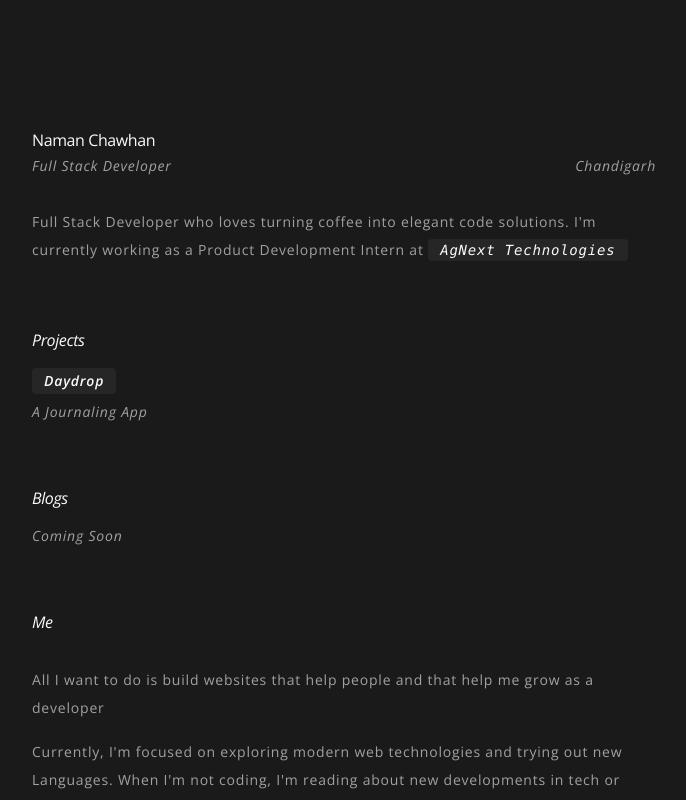
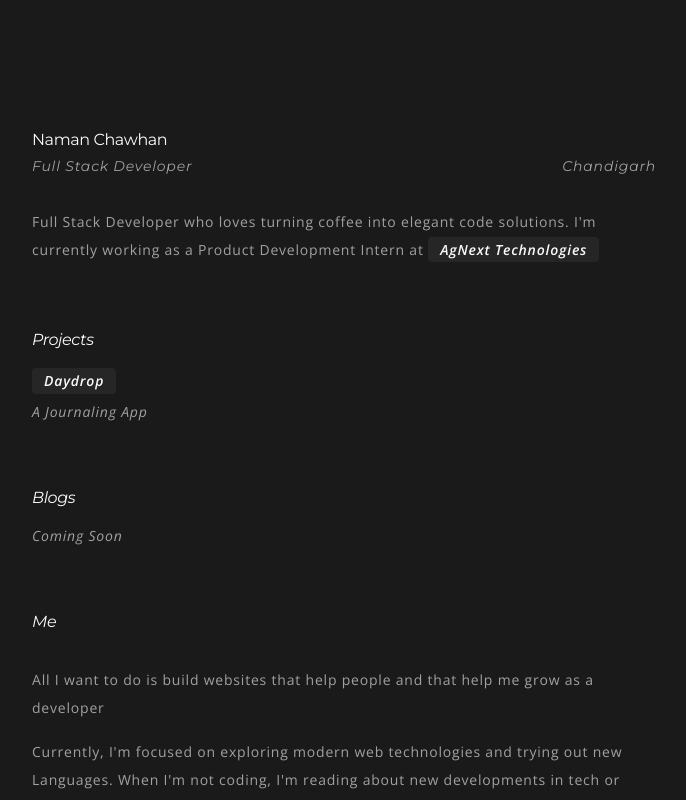
Before and after one commit to namannc13/chom, a React (Vite) app: page / in a window 1280 px wide. Shown: the top 800 px of the page, without its empty margins (296-982 px from the left). Built offline with nearby package versions, Linux system fonts and the light colour scheme.

Commit message:
Updated fonts for Headers

```diff
--- a/index.html
+++ b/index.html
@@ -17,6 +17,13 @@
       href="https://fonts.googleapis.com/css2?family=Open+Sans:ital,wght@0,300..800;1,300..800&family=Poppins:ital,wght@0,100;0,200;0,300;0,400;0,500;0,600;0,700;0,800;0,900;1,100;1,200;1,300;1,400;1,500;1,600;1,700;1,800;1,900&display=swap"
       rel="stylesheet"
     />
+
+    <link rel="preconnect" href="https://fonts.googleapis.com" />
+    <link rel="preconnect" href="https://fonts.gstatic.com" crossorigin />
+    <link
+      href="https://fonts.googleapis.com/css2?family=Montserrat:ital,wght@0,100..900;1,100..900&family=Open+Sans:ital,wght@0,300..800;1,300..800&family=Poppins:ital,wght@0,100;0,200;0,300;0,400;0,500;0,600;0,700;0,800;0,900;1,100;1,200;1,300;1,400;1,500;1,600;1,700;1,800;1,900&display=swap"
+      rel="stylesheet"
+    />
     <title>Chom</title>
   </head>
   <body>
--- a/src/App.tsx
+++ b/src/App.tsx
@@ -7,12 +7,14 @@ function App() {
         <div className="flex flex-col gap-16">
           <div className="flex flex-col gap-8">
             <div className="flex flex-col gap-1">
-              <h4 className="text-md tracking-tight">Naman Chawhan</h4>
+              <h4 className="text-md tracking-tight font-montserrat">
+                Naman Chawhan
+              </h4>
               <div className="flex justify-between">
-                <p className="text-sm text-muted-foreground italic">
+                <p className="text-sm text-muted-foreground italic font-montserrat">
                   Full Stack Developer
                 </p>
-                <p className="text-sm text-muted-foreground italic">
+                <p className="text-sm text-muted-foreground italic font-montserrat">
                   Chandigarh
                 </p>
               </div>
@@ -23,14 +25,16 @@ function App() {
               at{" "}
               <a
                 href="https://agnext.com/"
-                className="relative rounded bg-muted px-[0.75rem] py-[0.2rem] font-mono text-sm italic text-primary hover:bg-muted/70"
+                className="relative rounded bg-muted px-[0.75rem] py-[0.2rem] text-sm font-semibold italic text-primary hover:bg-muted/70"
               >
                 AgNext Technologies
               </a>
             </p>
           </div>
           <div className="flex flex-col gap-4">
-            <h4 className="text-md tracking-tight italic">Projects</h4>
+            <h4 className="text-md tracking-tight italic font-montserrat">
+              Projects
+            </h4>
             <div className="grid grid-cols-1 md:grid-cols-2 lg:grid-cols-3 ">
               <div className="flex flex-col gap-2">
                 <a
@@ -46,7 +50,9 @@ function App() {
             </div>
           </div>
           <div className="flex flex-col gap-4">
-            <h4 className="text-md tracking-tight italic">Blogs</h4>
+            <h4 className="text-md tracking-tight italic font-montserrat">
+              Blogs
+            </h4>
             <div className="grid grid-cols-1 md:grid-cols-2 lg:grid-cols-3 ">
               <div className="flex flex-col gap-2">
                 <p className="text-sm text-muted-foreground italic">
@@ -56,7 +62,9 @@ function App() {
             </div>
           </div>
           <div className="flex flex-col gap-8">
-            <h4 className="text-md tracking-tight italic">Me</h4>
+            <h4 className="text-md tracking-tight italic font-montserrat">
+              Me
+            </h4>
             <div className="flex flex-col gap-4 text-muted-foreground">
               <p className="text-sm leading-7">
                 All I want to do is build websites that help people and that
@@ -80,7 +88,9 @@ function App() {
             </div>
           </div>
           <div className="flex flex-col gap-8">
-            <h4 className="text-md tracking-tight italic">Connect</h4>
+            <h4 className="text-md tracking-tight italic font-montserrat">
+              Connect
+            </h4>
             <div className="flex flex-col gap-4">
               <p className="text-sm leading-7 text-muted-foreground">
                 I'm always looking for new opportunities to learn and grow. If
--- a/src/index.css
+++ b/src/index.css
@@ -26,6 +26,10 @@
 }
 ::-webkit-scrollbar-track {
   background: transparent;
+}
+
+.font-montserrat {
+  font-family: "Montserrat", sans-serif;
 }
 
 :root {
```
